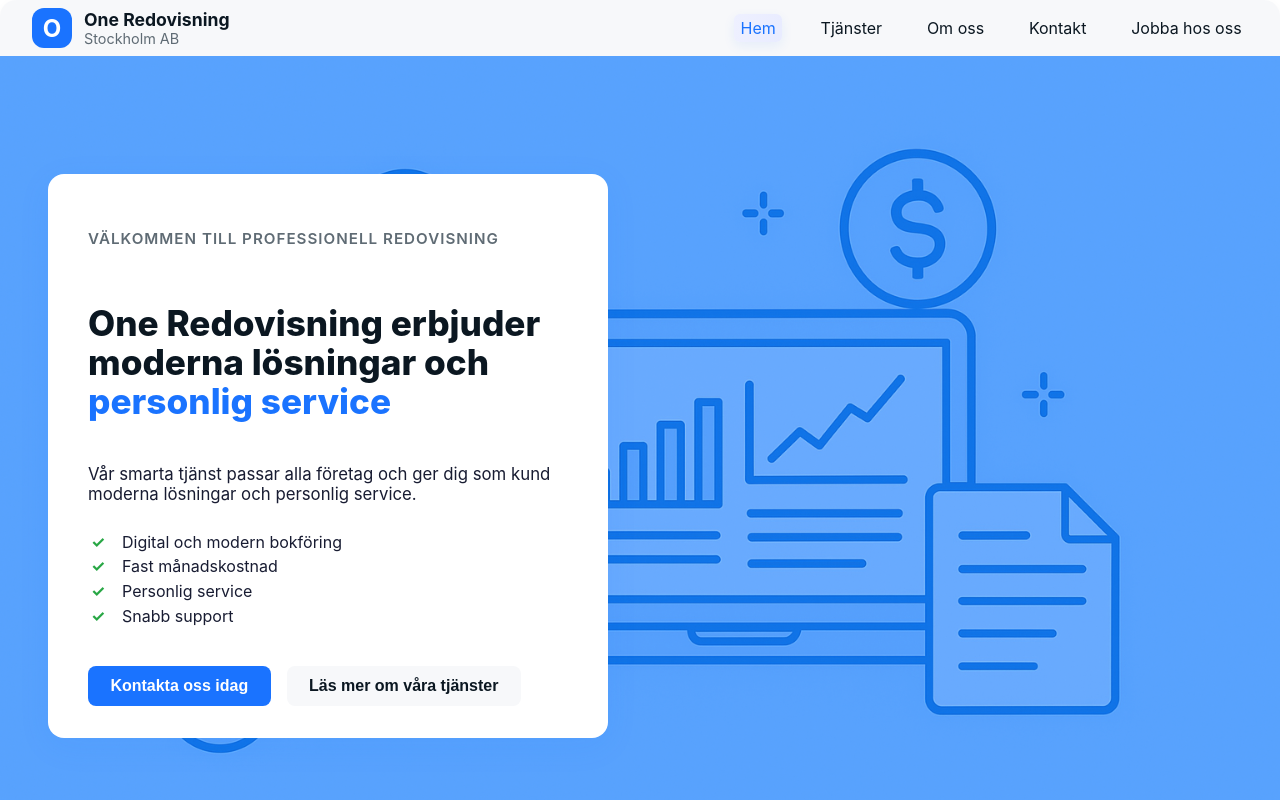
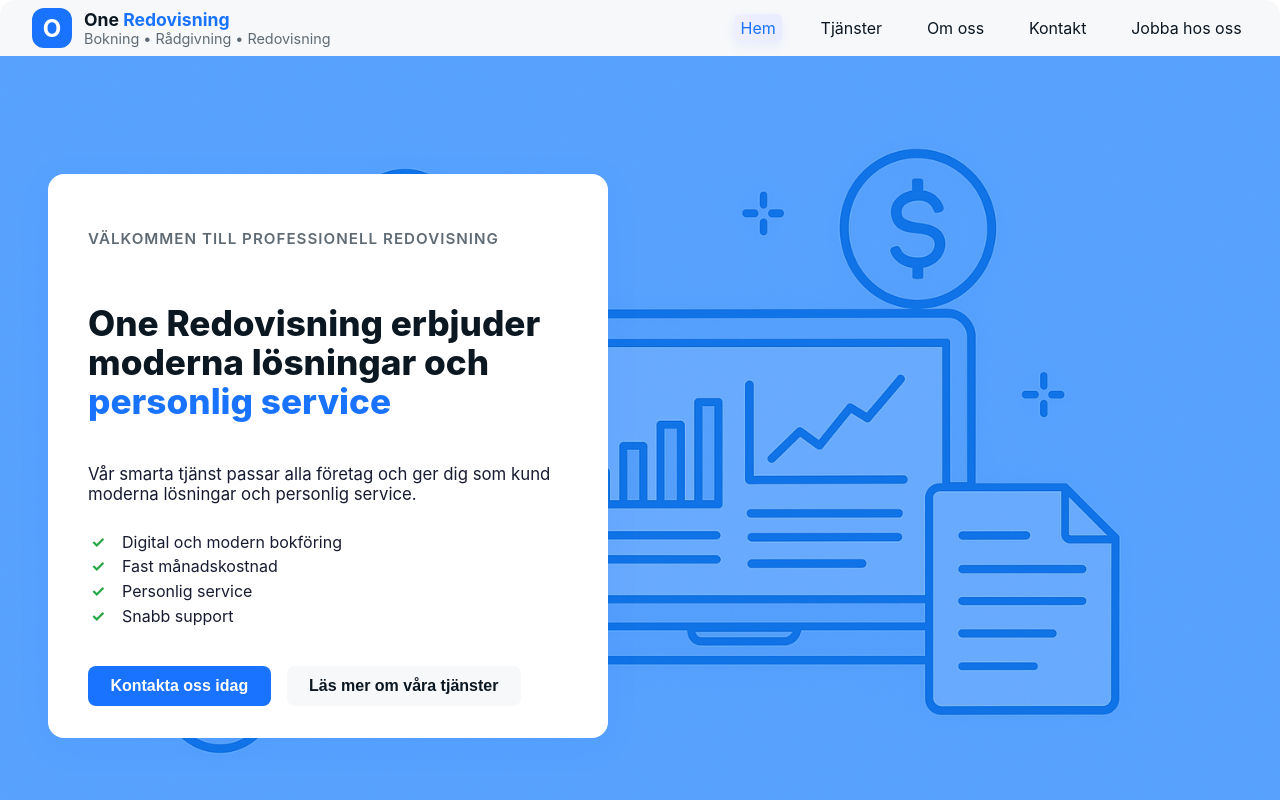
Before and after one commit to draginojd/one-redovisning, a React (Create React App) app in the folder client/: page / in a window 1280 px wide. Shown: the top 800 px of the page. Built offline with nearby package versions, Linux system fonts and the light colour scheme.

Commit message:
fixed navbar styling

```diff
--- a/client/src/components/Navbar/Navbar.css
+++ b/client/src/components/Navbar/Navbar.css
@@ -39,6 +39,7 @@
   font-size: 1.1rem;
   color: var(--color-text);
 }
+.logo-text .main .brand { color: var(--color-primary); }
 
 .logo-text .sub {
   font-size: 0.9rem;
--- a/client/src/components/Navbar/Navbar.js
+++ b/client/src/components/Navbar/Navbar.js
@@ -30,8 +30,8 @@ function Navbar() {
       <div className="navbar-logo">
         <motion.div className="logo-icon" whileHover={{ scale: 1.1 }} whileTap={{ scale: 0.95 }}>O</motion.div>
         <div className="logo-text">
-          <span className="main">One Redovisning</span>
-          <span className="sub">Stockholm AB</span>
+          <span className="main">One <span className="brand">Redovisning</span></span>
+          <span className="sub">Bokning • Rådgivning • Redovisning</span>
         </div>
       </div>
       <button className={`hamburger ${open ? 'is-open' : ''}`} aria-label="Toggle menu" onClick={() => setOpen(!open)}>
```
